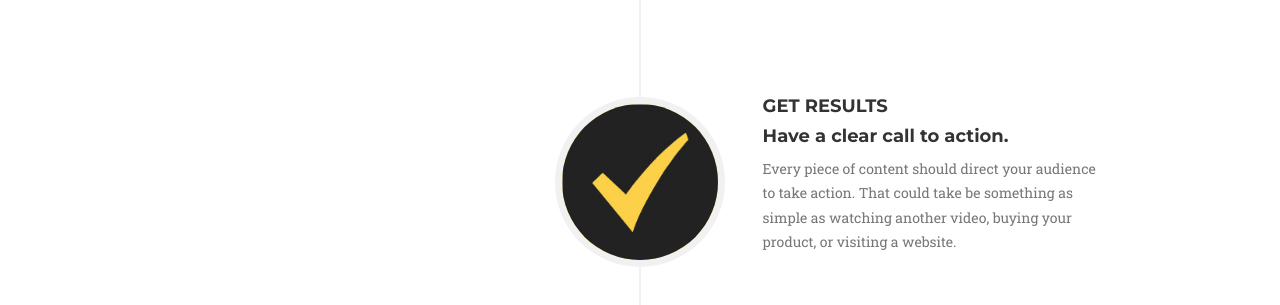
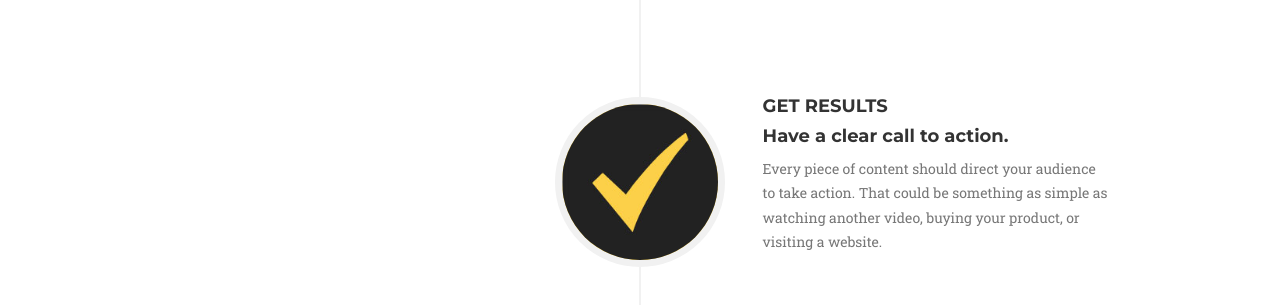
Before and after one commit to Evad241030/videoPortfolio, a website: page index.html in a window 1280 px wide. Shown: the part 3687-3992 px from the top of the page. Drawn offline with nearby package versions, Linux system fonts and the light colour scheme; a web font is replaced by a local one.

Commit message:
Fixed typo in Get Results

```diff
--- a/index.html
+++ b/index.html
@@ -288,7 +288,7 @@
                                     <h4 class="subheading">Have a clear call to action.</h4>
                                 </div>
                                 <div class="timeline-body">
-                                    <p class="text-muted">Every piece of content should direct your audience to take action. That could take be something as simple as watching another video, buying your product, or visiting a website.</p>
+                                    <p class="text-muted">Every piece of content should direct your audience to take action. That could be something as simple as watching another video, buying your product, or visiting a website.</p>
                                 </div>
                             </div>
                         </li>
```
